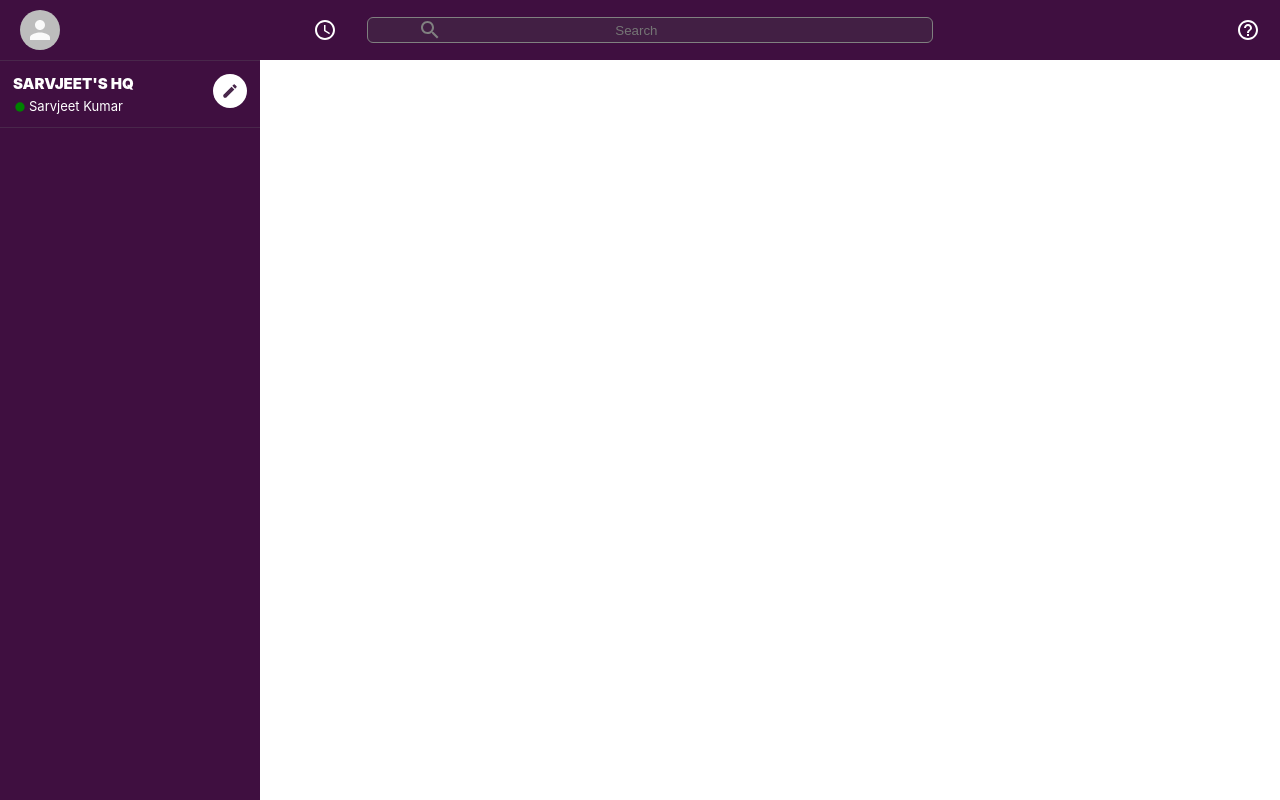
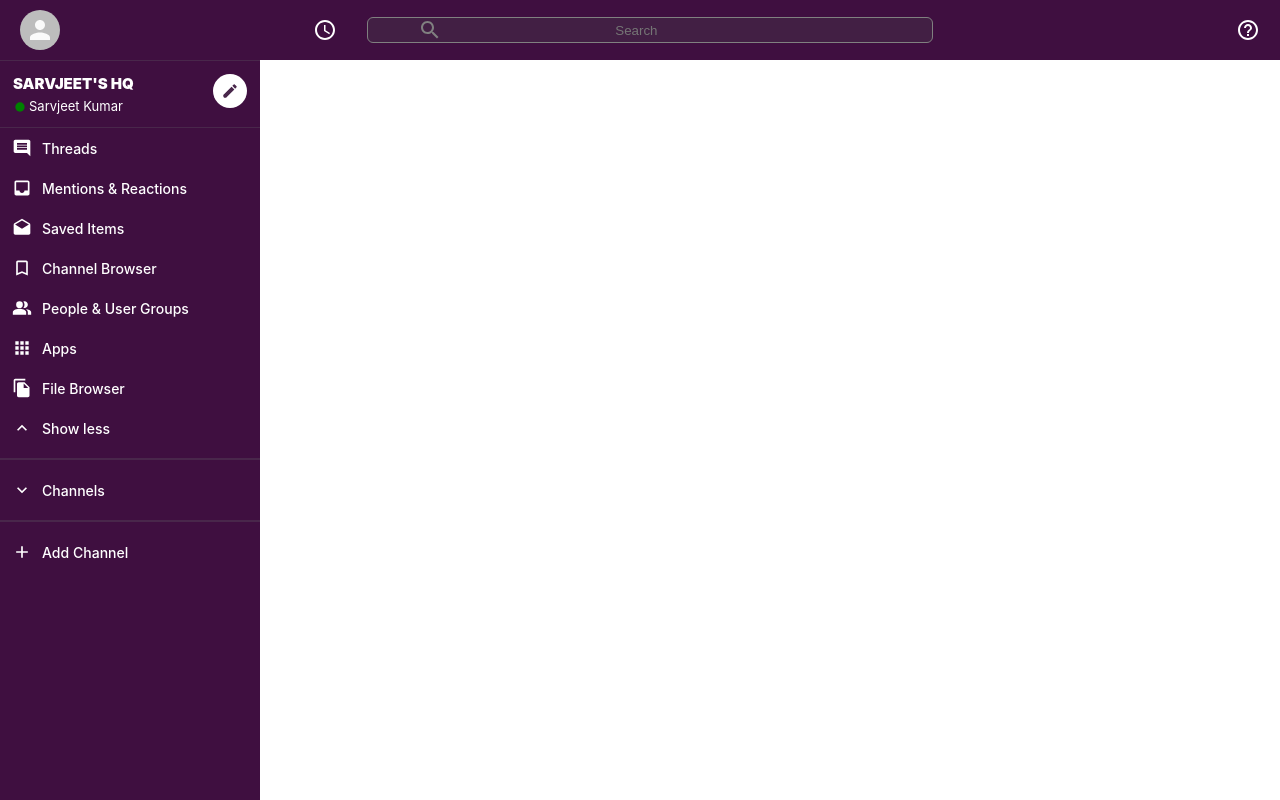
Before and after one commit to SarvjeetGit/slack-clone, a React (Create React App) app: page / in a window 1280 px wide. Built offline with nearby package versions, Linux system fonts and the light colour scheme.

Commit message:
initial commit

```diff
--- a/package.json
+++ b/package.json
@@ -9,6 +9,7 @@
     "@testing-library/jest-dom": "^4.2.4",
     "@testing-library/react": "^9.3.2",
     "@testing-library/user-event": "^7.1.2",
+    "firebase": "^8.3.0",
     "nodemon": "^2.0.7",
     "react": "^17.0.1",
     "react-dom": "^17.0.1",
@@ -39,7 +40,7 @@
     ]
   },
   "resolutions": {
-    "styled-components":"^5"
+    "styled-components": "^5"
   },
   "description": "This project was bootstrapped with [Create React App](https://github.com/facebook/create-react-app), using the [Redux](https://redux.js.org/) and [Redux Toolkit](https://redux-toolkit.js.org/) template.",
   "main": "index.js",
--- a/src/components/Sidebar.js
+++ b/src/components/Sidebar.js
@@ -1,7 +1,20 @@
 import React from 'react';
 import styled from 'styled-components';
 import FiberManualRecordIcon from '@material-ui/icons/FiberManualRecord';
-import { Create } from '@material-ui/icons';
+import {
+    Add,
+    Apps,
+    BookmarkBorder,
+    Create,
+    Drafts,
+    ExpandLess,
+    ExpandMore,
+    FileCopy,
+    Inbox,
+    InsertComment,
+    PeopleAlt,
+} from '@material-ui/icons';
+import SidebarOption from './SidebarOption';
 
 function Sidebar() {
     return (
@@ -16,6 +29,19 @@ function Sidebar() {
                 </SidebarInfo>
                 <Create />
             </SidebarHeader>
+
+            <SidebarOption Icon={InsertComment} title='Threads' />
+            <SidebarOption Icon={Inbox} title='Mentions & Reactions' />
+            <SidebarOption Icon={Drafts} title='Saved Items' />
+            <SidebarOption Icon={BookmarkBorder} title='Channel Browser' />
+            <SidebarOption Icon={PeopleAlt} title='People & User Groups' />
+            <SidebarOption Icon={Apps} title='Apps' />
+            <SidebarOption Icon={FileCopy} title='File Browser' />
+            <SidebarOption Icon={ExpandLess} title='Show less' />
+            <hr />
+            <SidebarOption Icon={ExpandMore} title='Channels' />
+            <hr />
+            <SidebarOption Icon={Add} addChannelOption title='Add Channel' />
         </SidebarContainer>
     );
 }
@@ -29,6 +55,12 @@ const SidebarContainer = styled.div`
     border-top: 1px solid #49274b;
     max-width: 260px;
     margin-top: 60px;
+
+    > hr {
+        margin-top: 10px;
+        margin-bottom: 10px;
+        border: 1px solid #49274b;
+    }
 `;
 
 const SidebarHeader = styled.div`
--- a/src/components/SidebarOption.js
+++ b/src/components/SidebarOption.js
@@ -0,0 +1,48 @@
+import React from 'react';
+import styled from 'styled-components';
+
+function SidebarOption({ Icon, title, addChannelOption }) {
+    const addChannel = () => {};
+
+    const selectChannel = () => {};
+
+    return (
+        <SidebarOptionContainer
+            onClick={addChannelOption ? addChannel : selectChannel}
+        >
+            {Icon && <Icon fontSize='small' style={{ padding: 10 }} />}
+            {Icon ? (
+                <h3>{title}</h3>
+            ) : (
+                <SidebarOptionChannel>
+                    <span>#</span> {title}
+                </SidebarOptionChannel>
+            )}
+        </SidebarOptionContainer>
+    );
+}
+
+export default SidebarOption;
+
+const SidebarOptionContainer = styled.div`
+    display: flex;
+    font-size: 12px;
+    align-items: center;
+    padding-left: 2px;
+    cursor: pointer;
+
+    :hover {
+        opacity: 0.9;
+        background-color: #340e36;
+    }
+
+    > h3 {
+        font-weight: 500;
+    }
+
+    > h3 > span {
+        padding: 15px;
+    }
+`;
+
+const SidebarOptionChannel = styled.div``;
```
Also changed, not shown: src/firebase.js (+15 -7 lines), 1 other file (tests, documents, lock files or other folders).
